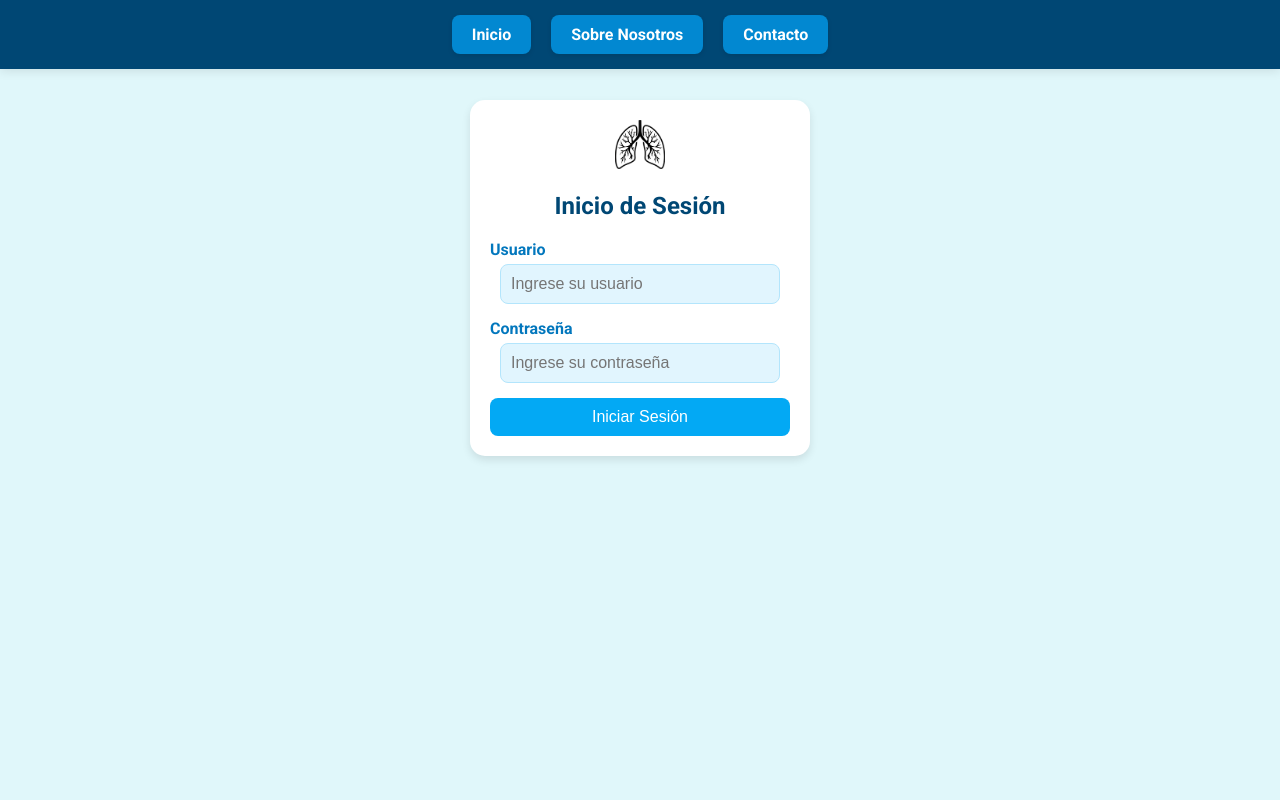
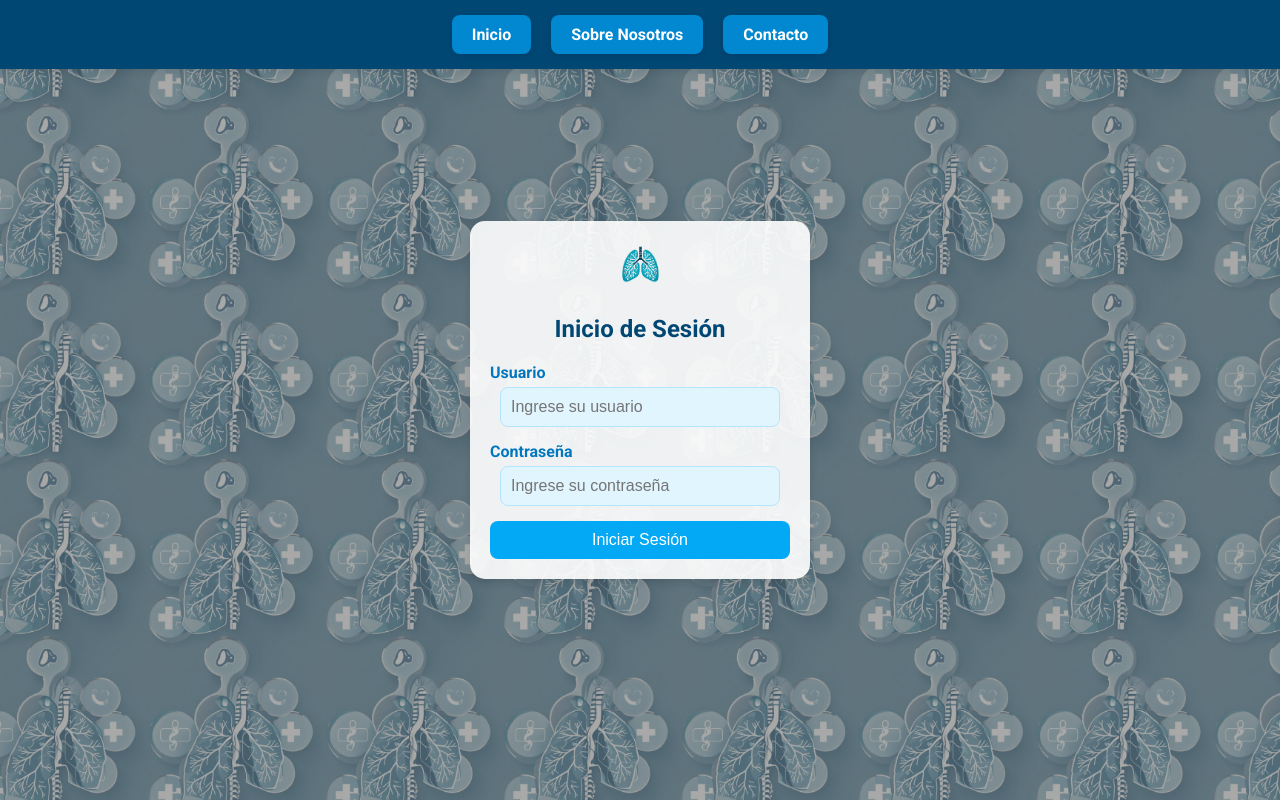
Before and after one commit to EnzoM1/Capstone-DavidMerino-SebastianPalma-EnzoMayo, a Django app: page / in a window 1280 px wide. Run offline with Django 5.2, Linux system fonts and the light colour scheme.

Commit message:
act visual navbar, fondo, icono oficial

```diff
--- a/Aplicacion Web/Onculungnet/onco/static/css/styles.css
+++ b/Aplicacion Web/Onculungnet/onco/static/css/styles.css
@@ -4,12 +4,29 @@
 /* Estilos generales para la página */
 body {
     font-family: 'Roboto', Arial, sans-serif;
-    background-color: #e0f7fa;
+    background-image: url('../img/b3.jpg');
+    background-size: cover;
+    background-position: center;
+    background-repeat: no-repeat;
+    margin: 0;
+    height: 100vh;
+    width: 100vw;
     display: flex;
     flex-direction: column;
     align-items: center;
-    margin: 0;
-    padding-top: 70px; /* Espacio para el navbar fijo */
+    justify-content: center;
+    position: relative; /* Necesario para el pseudo-elemento */
+}
+
+body::before {
+    content: '';
+    position: absolute;
+    top: 0;
+    left: 0;
+    right: 0;
+    bottom: 0;
+    background-color: rgba(85, 85, 85, 0.5); /* Ajusta el color y la opacidad aquí */
+    z-index: 0; /* Asegúrate de que esté detrás del contenido */
 }
 
 /* Estilo del navbar */
@@ -56,13 +73,13 @@ body {
 
 /* Estilos del contenedor del login */
 .login-container {
-    background-color: #ffffff;
+    background-color: rgba(255, 255, 255, 0.9); /* Fondo blanco con un poco de transparencia */
     padding: 20px;
     border-radius: 15px;
     box-shadow: 0 4px 8px rgba(0, 0, 0, 0.1);
     width: 300px;
     text-align: center;
-    margin-top: 30px; /* Espacio entre el navbar y el contenedor de login */
+    z-index: 1; /* Asegúrate de que esté delante del pseudo-elemento */
 }
 
 /* Alinear inputs en el contenedor de login */
--- a/Aplicacion Web/Onculungnet/onco/templates/index.html
+++ b/Aplicacion Web/Onculungnet/onco/templates/index.html
@@ -19,7 +19,7 @@
 
     <div class="login-container">
         <div class="icon">
-            <img src="{% static 'img/pulmon_icon.png' %}" alt="Icono de pulmón" width="50">
+            <img src="{% static 'img/pulmon_icon2.png' %}" alt="Icono de pulmón" width="50">
         </div>
         <h2>Inicio de Sesión</h2>
 
```
Also changed, not shown: Aplicacion Web/Onculungnet/onco/static/img/b1.jpg (added), Aplicacion Web/Onculungnet/onco/static/img/b2.jpg (added), Aplicacion Web/Onculungnet/onco/static/img/b3.jpg (added), Aplicacion Web/Onculungnet/onco/static/img/b4.jpg (added), Aplicacion Web/Onculungnet/onco/static/img/pulmon_icon2.png (added).
